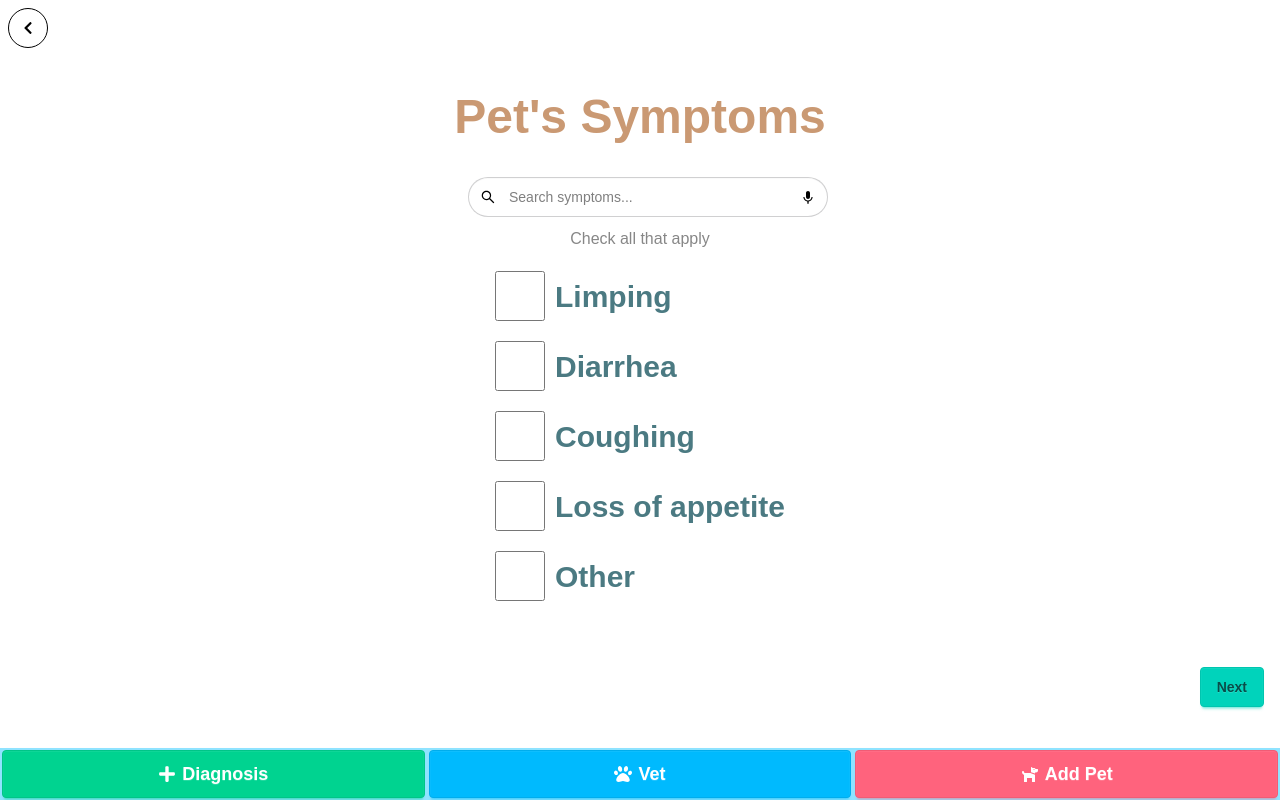
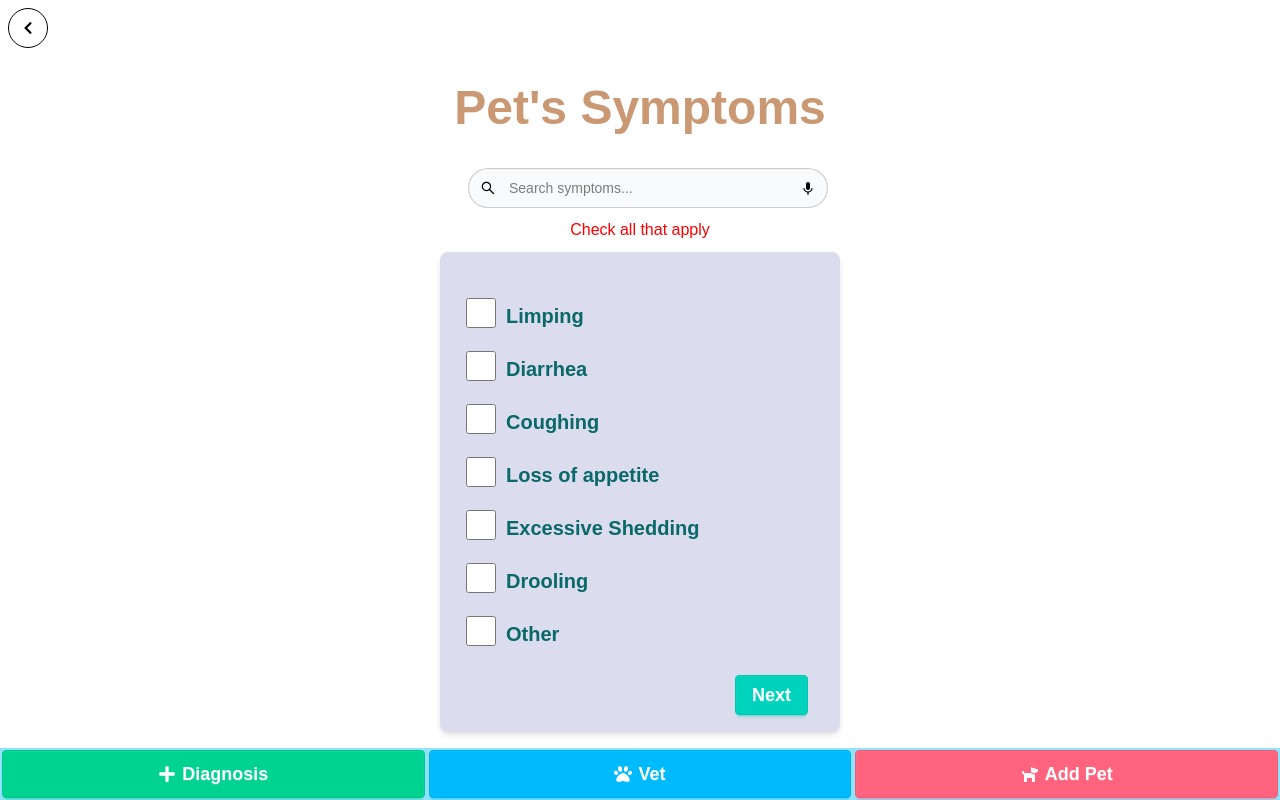
Before and after one commit to mmich3/Group-2-Petnosis, a React (Vite) app in the folder petnosis/: page /PetSymptoms in a window 1280 px wide. Built offline with nearby package versions, Linux system fonts and the light colour scheme.

Commit message:
design touches

```diff
--- a/petnosis/src/pages/PetOption.jsx
+++ b/petnosis/src/pages/PetOption.jsx
@@ -16,10 +16,10 @@ const PetOption = () => {
         <div className='flex flex-col mb-95'>
           <div className='flex flex-col hero-content mt-10'>
             <Link to='/PetHistory'>
-              <button className='btn btn-accent text-white rounded-full w-40 h-15'>View Diagnosis History</button>
+              <button className='btn btn-accent text-white rounded-full w-50 h-17 text-lg'>View Diagnosis History</button>
             </Link>
             <Link to='/PetSymptoms'>
-              <button className='btn btn-secondary rounded-full w-40 h-15 mt-3'>New Diagnosis</button>
+              <button className='btn btn-secondary rounded-full w-50 h-17 mt-3 text-lg'>New Diagnosis</button>
             </Link>
           </div>
 
--- a/petnosis/src/pages/PetSymptoms.jsx
+++ b/petnosis/src/pages/PetSymptoms.jsx
@@ -16,7 +16,7 @@ const PetSymptoms = () => {
         </div>
         <input
                 type='text'
-                className='pl-10 input input-bordered w-90 ml-4 rounded-full'
+                className='pl-10 input input-bordered w-90 ml-4 rounded-full bg-gray-50'
                 placeholder='Search symptoms...'
                 onChange={(e) => setName(e.target.value)}
             />
@@ -25,36 +25,48 @@ const PetSymptoms = () => {
                 <Voice />
             </div>
 
-        <p style={{color: '#878787', padding: 10}}>Check all that apply</p>
+        <p style={{color: 'red', padding: 10}}>Check all that apply</p>
+        <div className="w-100 h-120 rounded-lg shadow-md p-4" style={{backgroundColor: '#dcdcef'}}>
+
+
         <div style={{display: 'flex', flexDirection: 'column', alignItems:'flex-start'}}>
             <div style={{display: 'flex', justifyContent: 'center', padding: 10}}>
-                <input style={{height: 50, width: 50}} type="checkbox" />
-                <b style={{fontSize: 30, color: '#4B7A82', paddingLeft: 10, paddingTop: 3}}>Limping</b>
+                <input style={{height: 30, width: 30, marginTop: 20,}} type="checkbox" />
+                <b style={{marginTop: 20, fontSize: 20, color: '#096868', paddingLeft: 10, paddingTop: 3}}>Limping</b>
             </div>
             <div style={{display: 'flex', justifyContent: 'center', padding: 10}}>
-                <input style={{height: 50, width: 50}} type="checkbox" />
-                <b style={{fontSize: 30, color: '#4B7A82', paddingLeft: 10, paddingTop: 3}}>Diarrhea</b>
+                <input style={{height: 30, width: 30}} type="checkbox" />
+                <b style={{fontSize: 20, color: '#096868', paddingLeft: 10, paddingTop: 3}}>Diarrhea</b>
             </div>
             <div style={{display: 'flex', justifyContent: 'center', padding: 10}}>
-                <input style={{height: 50, width: 50}} type="checkbox" />
-                <b style={{fontSize: 30, color: '#4B7A82', paddingLeft: 10, paddingTop: 3}}>Coughing</b>
+                <input style={{height: 30, width: 30}} type="checkbox" />
+                <b style={{fontSize: 20, color: '#096868', paddingLeft: 10, paddingTop: 3}}>Coughing</b>
             </div>
             <div style={{display: 'flex', justifyContent: 'center', padding: 10}}>
-                <input style={{height: 50, width: 50}} type="checkbox" />
-                <b style={{fontSize: 30, color: '#4B7A82', paddingLeft: 10, paddingTop: 3}}>Loss of appetite</b>
+                <input style={{height: 30, width: 30}} type="checkbox" />
+                <b style={{fontSize: 20, color: '#096868', paddingLeft: 10, paddingTop: 3}}>Loss of appetite</b>
             </div>
             <div style={{display: 'flex', justifyContent: 'center', padding: 10}}>
-                <input style={{height: 50, width: 50}} type="checkbox" />
-                <b style={{fontSize: 30, color: '#4B7A82', paddingLeft: 10, paddingTop: 3}}>Other</b>
+                <input style={{height: 30, width: 30}} type="checkbox" />
+                <b style={{fontSize: 20, color: '#096868', paddingLeft: 10, paddingTop: 3}}>Excessive Shedding</b>
+            </div>
+            <div style={{display: 'flex', justifyContent: 'center', padding: 10}}>
+                <input style={{height: 30, width: 30}} type="checkbox" />
+                <b style={{fontSize: 20, color: '#096868', paddingLeft: 10, paddingTop: 3}}>Drooling</b>
+            </div>
+            <div style={{display: 'flex', justifyContent: 'center', padding: 10}}>
+                <input style={{height: 30, width: 30}} type="checkbox" />
+                <b style={{fontSize: 20, color: '#096868', paddingLeft: 10, paddingTop: 3}}>Other</b>
             </div>
         </div>
         <div className='hero' style={{justifyContent: 'right'}}>
-          <div className='hero-content mt-10'>
+          <div className='hero-content '>
             <Link to='/AdditionalSymptoms'>
-              <button className='btn btn-accent'>Next</button>
+              <button className='btn btn-accent text-white text-lg'>Next</button>
             </Link>
           </div>
         </div>
+      </div>
       </div>
       <Navbar />
     </div>
--- a/petnosis/src/pages/Results.jsx
+++ b/petnosis/src/pages/Results.jsx
@@ -15,7 +15,7 @@ const Results = () => {
           <p className='text-5xl font-bold text-[#ca9973]'>Results</p>
           <p className='text-red-400 font-bold'> Closest Matches</p>
         </div>
-        <div className="w-110 h-120 bg-green-400 rounded-lg shadow-md p-4">
+        <div className="w-105 h-125 bg-green-400 rounded-lg shadow-md p-4">
 
 
           <div className='flex flex-col text-white'>
--- a/petnosis/src/pages/SelectPet.jsx
+++ b/petnosis/src/pages/SelectPet.jsx
@@ -35,7 +35,7 @@ const SelectPet = () => {
 
           <input
                 type='text'
-                className='pl-10 input input-bordered w-90 ml-4 rounded-full'
+                className='pl-10 input input-bordered w-90 ml-4 rounded-full bg-gray-50'
                 placeholder='Search for pet...'
                 onChange={(e) => setName(e.target.value)}
             />
@@ -55,8 +55,10 @@ const SelectPet = () => {
                     src={pet.type === 'dog' ? dogIcon : catIcon}
                     alt={pet.type}
                     className="rounded-full shadow-lg w-24 h-auto"
+
                   />
                     <p className="text-lg font-semibold">{pet.name}</p>
+
                   </div>
                 </Link>
               ))
```
